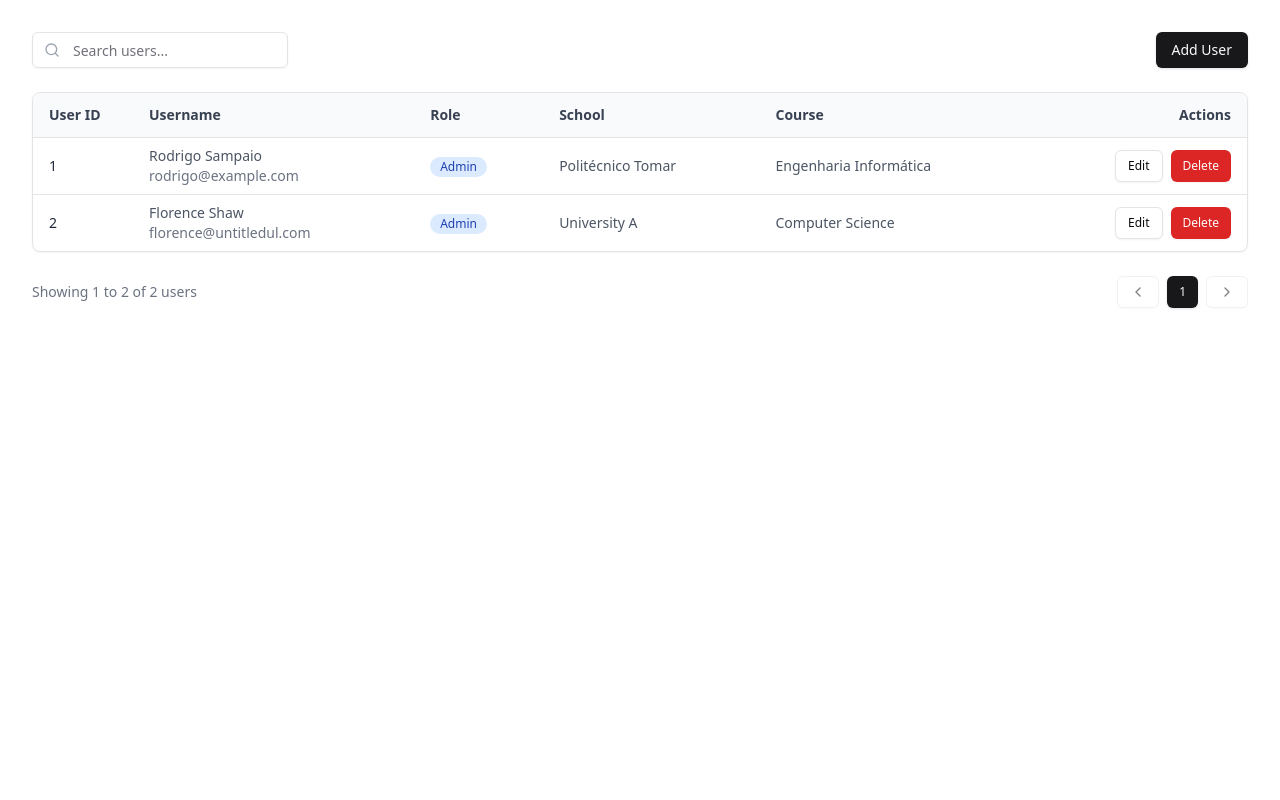
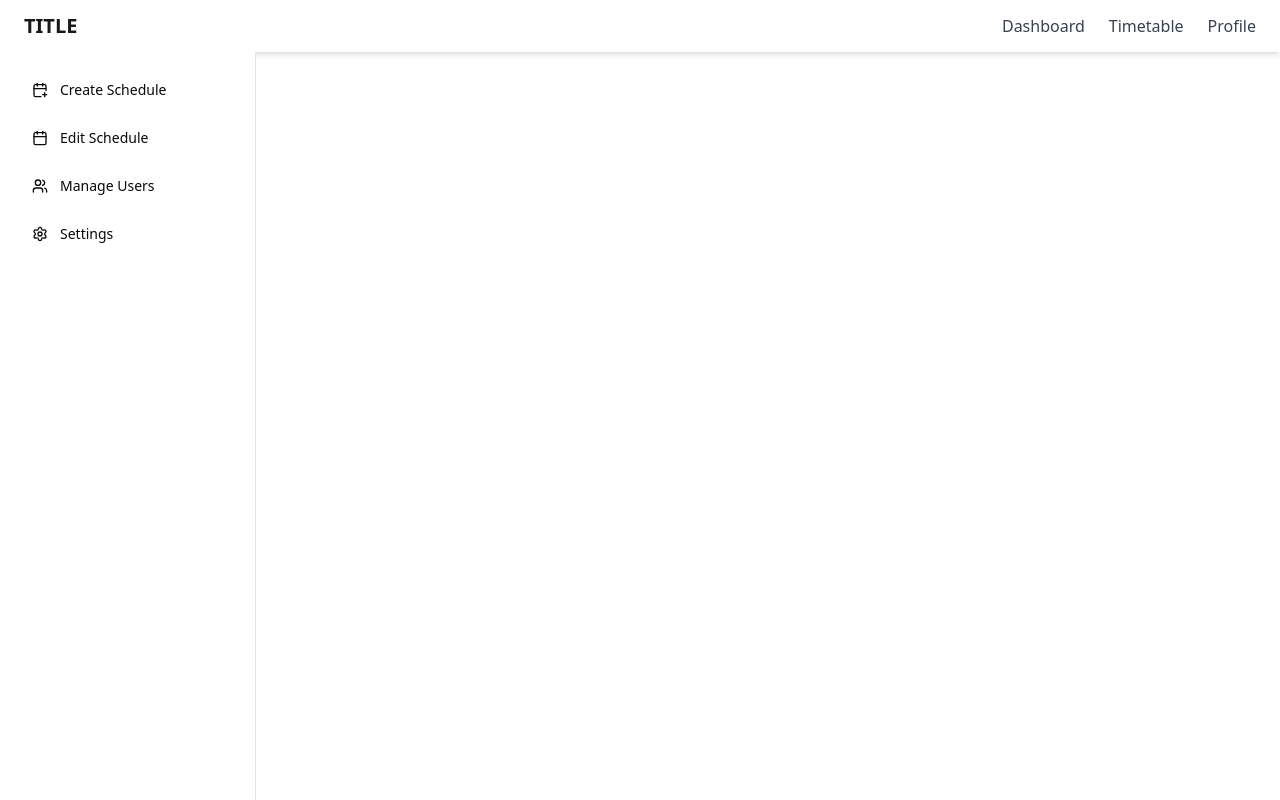
Before and after one commit to iptomar/2025-Team-H-Repository, a SvelteKit app in the folder frontend/: page /dashboard in a window 1280 px wide. Built offline with nearby package versions, Linux system fonts and the light colour scheme.

Commit message:
Created navbar/sidebar components #65

```diff
--- /dev/null
+++ b/frontend/src/lib/components/Navbar.svelte
@@ -0,0 +1,26 @@
+<script>
+	import { goto } from '$app/navigation';
+
+  const pages = [
+    { name: 'Dashboard', value: 'dashboard' },
+    { name: 'Timetable', value: 'timetable' },
+    { name: 'Profile', value: 'profile' }
+  ];
+</script>
+
+<nav class="bg-white shadow-md w-full px-6 py-3 flex justify-between items-center">
+  <div class="text-xl font-bold text-primary">TITLE</div>
+  <ul class="flex gap-6 text-gray-700">
+    {#each pages as page}
+      <li>
+        <button
+          type="button"
+          class="cursor-pointer hover:text-primary bg-transparent border-none p-0 m-0 text-inherit"
+          onclick={() => goto(page.value)}
+        >
+          {page.name}
+        </button>
+      </li>
+    {/each}
+  </ul>
+</nav>
--- /dev/null
+++ b/frontend/src/lib/components/Sidebar.svelte
@@ -0,0 +1,51 @@
+<script lang="ts">
+    import { Button } from '$lib/components/ui/button';
+    import { Home, CalendarPlus, Calendar, Users, Settings } from 'lucide-svelte';
+
+    import UsersTable from '$lib/components/UsersTable.svelte';
+
+    let active = 'dashboard';
+    let ActiveComponent: typeof UsersTable | null = null;
+
+    const menu = [
+        { key: 'create', label: 'Create Schedule', icon: CalendarPlus },
+        { key: 'edit', label: 'Edit Schedule', icon: Calendar },
+        { key: 'users', label: 'Manage Users', icon: Users },
+        { key: 'settings', label: 'Settings', icon: Settings }
+    ];
+
+    const componentMap = {
+        users: UsersTable,
+        // Add other mappings here
+    };
+
+    type ComponentKey = keyof typeof componentMap;
+
+    function select(key: string) {
+        active = key;
+        ActiveComponent = componentMap[key as ComponentKey] ?? null;
+    }
+</script>
+
+    <!-- Sidebar -->
+    <aside class="h-screen w-64 bg-white border-r flex flex-col px-4">
+        <nav class="flex-1 flex flex-col gap-3 mt-5">
+            {#each menu as item}
+                <Button
+                    variant={active === item.key ? 'secondary' : 'ghost'}
+                    class="justify-start gap-3 w-full"
+                    onclick={() => select(item.key)}
+                >
+                    <svelte:component this={item.icon} class="w-5 h-5" />
+                    {item.label}
+                </Button>
+            {/each}
+        </nav>
+    </aside>
+
+    <!-- Main content -->
+    <main class="flex-1 h-full p-6">
+        {#if ActiveComponent}
+            <svelte:component this={ActiveComponent} />
+        {/if}
+    </main>
--- a/frontend/src/lib/components/UsersTable.svelte
+++ b/frontend/src/lib/components/UsersTable.svelte
@@ -64,7 +64,7 @@
 	<div class="flex-1 p-8">
 		<div class="mb-6 flex items-center justify-between">
 			<!-- Search and Filter Bar -->
-			<div class="flex items-center justify-between">
+			<div class="mb-6 flex items-center justify-between">
 				<div class="relative w-64">
 					<Search
 						class="absolute left-3 top-1/2 h-4 w-4 -translate-y-1/2 transform text-gray-400"
--- a/frontend/src/routes/dashboard/+page.svelte
+++ b/frontend/src/routes/dashboard/+page.svelte
@@ -1,6 +1,18 @@
 <script lang="ts">
-    import UsersTable from "$lib/components/UsersTable.svelte";
+  import Sidebar from "$lib/components/Sidebar.svelte";
+  import Navbar from "$lib/components/Navbar.svelte";
 </script>
-<div>
-    <UsersTable />
+
+<!-- Full screen vertical layout -->
+<div class="flex flex-col h-screen">
+
+  <!-- Navbar at the top -->
+  <div class="w-full">
+    <Navbar />
+  </div>
+
+  <!-- Main area: Sidebar + Content -->
+  <div class="flex flex-1 overflow-hidden">
+    <Sidebar />
+  </div>
 </div>
```
